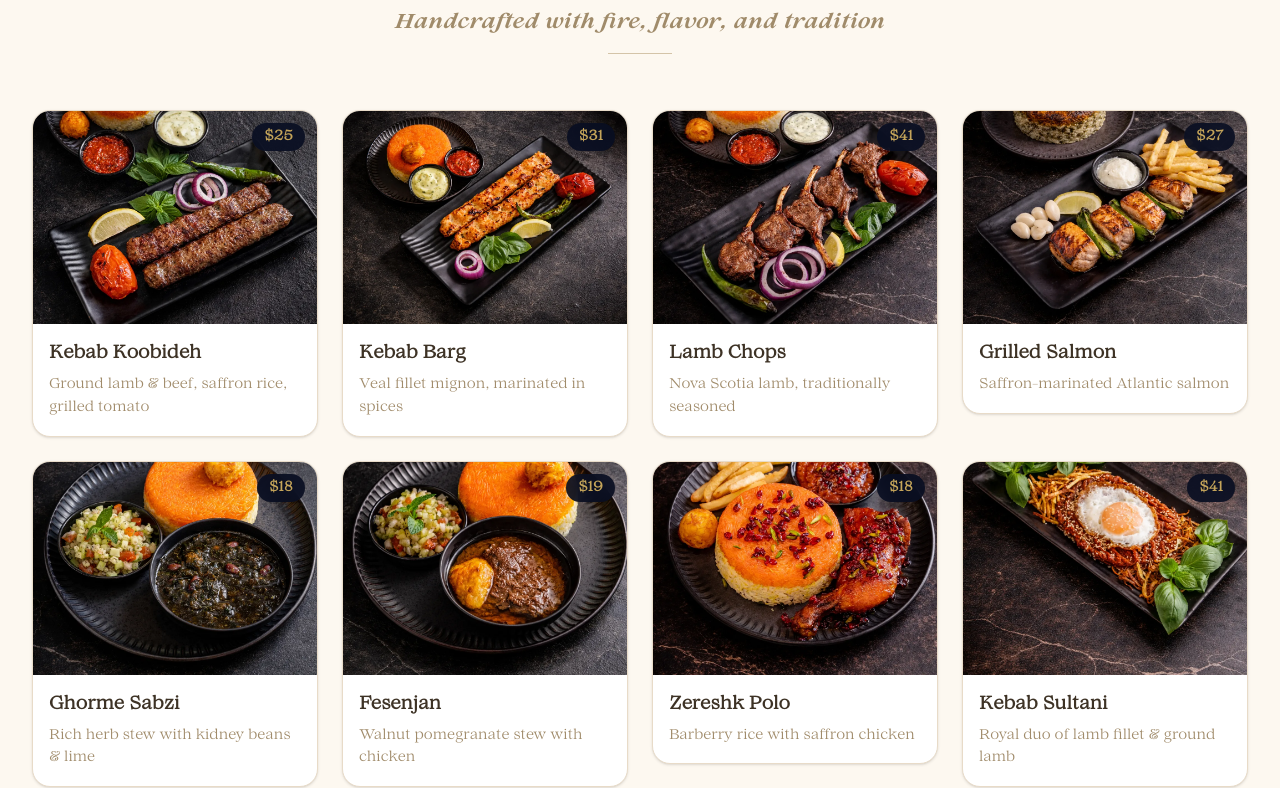
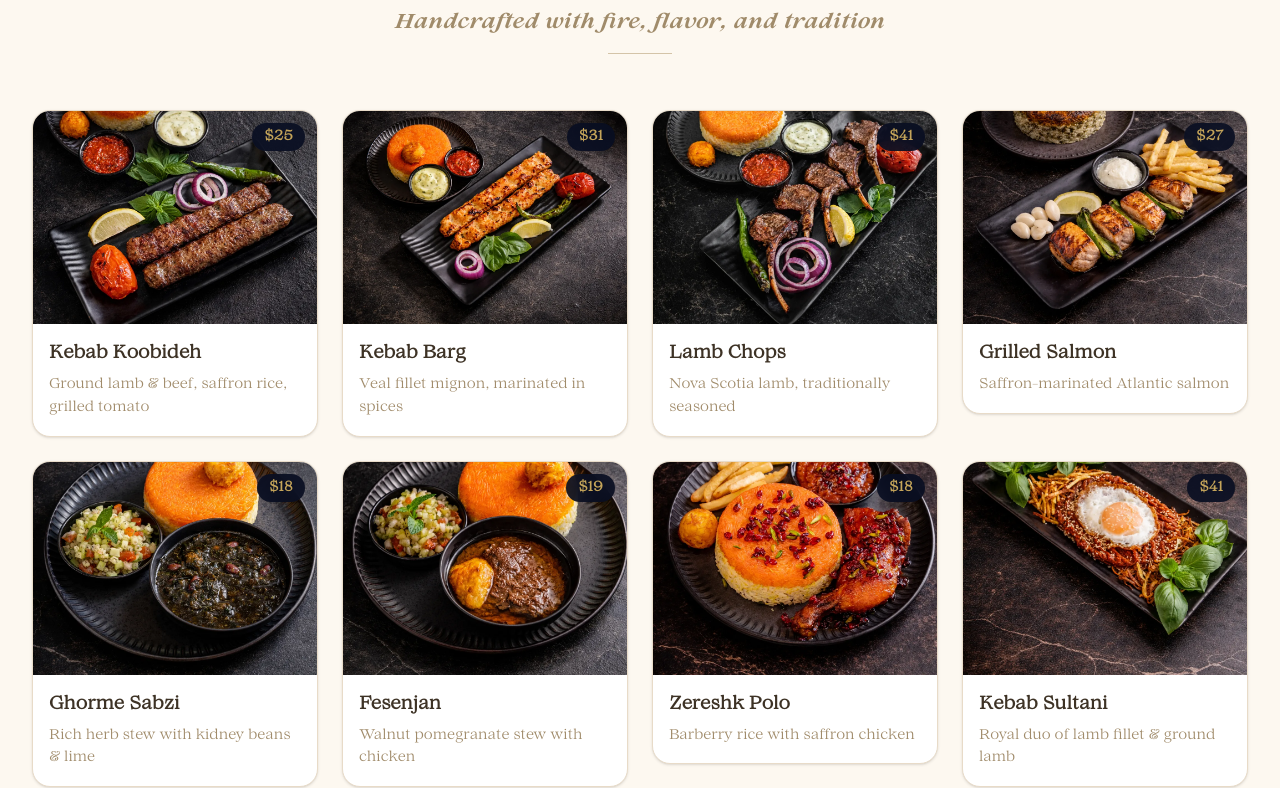
Before and after one commit to jaswanth1998/tiara, a React (Vite) app: page / in a window 1280 px wide. Shown: the part 1707-2495 px from the top of the page. Built offline with nearby package versions, Linux system fonts and the light colour scheme.

Commit message:
feat: update Lamb Chops image reference across multiple components

```diff
--- a/src/components/common/FoodMarquee.tsx
+++ b/src/components/common/FoodMarquee.tsx
@@ -13,7 +13,7 @@ const ITEMS: MarqueeItem[] = [
   { src: '/images/ai-food/ai-dish-02-lg.webp', name: 'Doogh' },
   { src: '/images/ai-food/ai-dish-10-lg.webp', name: 'Zereshk Polo' },
   { src: '/images/ai-food/ai-dish-14-lg.webp', name: 'Chocolate Cake' },
-  { src: '/images/ai-food/ai-dish-08-lg.webp', name: 'Lamb Chops' },
+  { src: '/images/ai-food/ai-dish-15-lg.webp', name: 'Lamb Chops' },
   { src: '/images/ai-food/ai-dish-05-lg.webp', name: 'Ghorme Sabzi' },
   { src: '/images/ai-food/ai-dish-12-lg.webp', name: 'Saffron Cake' },
 ]
--- a/src/data/gallery.ts
+++ b/src/data/gallery.ts
@@ -9,7 +9,7 @@ export const galleryImages: GalleryImage[] = [
   { src: '/images/ai-food/ai-dish-05-lg.webp', alt: 'Ghorme sabzi herb stew with saffron rice', category: 'food' },
   { src: '/images/ai-food/ai-dish-06-lg.webp', alt: 'Grilled chicken thigh kebab with rice and condiments', category: 'food' },
   { src: '/images/ai-food/ai-dish-07-lg.webp', alt: 'Grilled salmon kebab with herb rice and fries', category: 'food' },
-  { src: '/images/ai-food/ai-dish-08-lg.webp', alt: 'Lamb chops shishlik with saffron rice', category: 'food' },
+  { src: '/images/ai-food/ai-dish-15-lg.webp', alt: 'Lamb chops shishlik with saffron rice', category: 'food' },
   { src: '/images/ai-food/ai-dish-09-lg.webp', alt: 'Traditional adas polo with fried egg and crispy onions', category: 'food' },
   { src: '/images/ai-food/ai-dish-10-lg.webp', alt: 'Zereshk polo with saffron chicken', category: 'food' },
   { src: '/images/ai-food/ai-dish-11-lg.webp', alt: 'Full spread of Persian dishes from above', category: 'food' },
--- a/src/pages/AboutPage.tsx
+++ b/src/pages/AboutPage.tsx
@@ -122,7 +122,7 @@ export function AboutPage() {
           posterSrc="/videos/food-prep-poster.jpg"
         />
         <img
-          src="/images/ai-food/ai-dish-08-lg.webp"
+          src="/images/ai-food/ai-dish-15-lg.webp"
           alt=""
           aria-hidden="true"
           className="absolute inset-0 h-full w-full object-cover"
--- a/src/pages/HomePage.tsx
+++ b/src/pages/HomePage.tsx
@@ -193,7 +193,7 @@ function SignaturePlatesGrid() {
   const dishes = [
     { name: 'Kebab Koobideh', price: 25, desc: 'Ground lamb & beef, saffron rice, grilled tomato', img: '/images/ai-food/ai-dish-16-lg.webp' },
     { name: 'Kebab Barg', price: 31, desc: 'Veal fillet mignon, marinated in spices', img: '/images/ai-food/ai-dish-01-lg.webp' },
-    { name: 'Lamb Chops', price: 41, desc: 'Nova Scotia lamb, traditionally seasoned', img: '/images/ai-food/ai-dish-08-lg.webp' },
+    { name: 'Lamb Chops', price: 41, desc: 'Nova Scotia lamb, traditionally seasoned', img: '/images/ai-food/ai-dish-15-lg.webp' },
     { name: 'Grilled Salmon', price: 27, desc: 'Saffron-marinated Atlantic salmon', img: '/images/ai-food/ai-dish-07-lg.webp' },
     { name: 'Ghorme Sabzi', price: 18, desc: 'Rich herb stew with kidney beans & lime', img: '/images/ai-food/ai-dish-05-lg.webp' },
     { name: 'Fesenjan', price: 19, desc: 'Walnut pomegranate stew with chicken', img: '/images/ai-food/ai-dish-03-lg.webp' },
```
